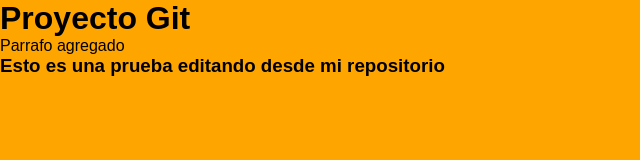
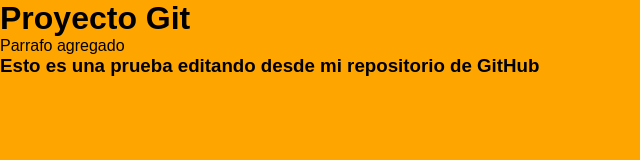
Before and after one commit to andresMartinez182/test-git, a plain HTML site: page index.html in a window 1280 px wide. Shown: the whole page, without its empty margins (0-640 px from the left). Drawn offline with Linux system fonts and the light colour scheme.

Commit message:
Update index.html

```diff
--- a/index.html
+++ b/index.html
@@ -9,7 +9,7 @@
 <body>
     <h1 id="title">Proyecto Git</h1>
     <p>Parrafo agregado</p>
-    <h3>Esto es una prueba editando desde mi repositorio</h3>
+    <h3>Esto es una prueba editando desde mi repositorio de GitHub</h3>
     <script src="./app.js"></script>
 </body>
 </html>
```
